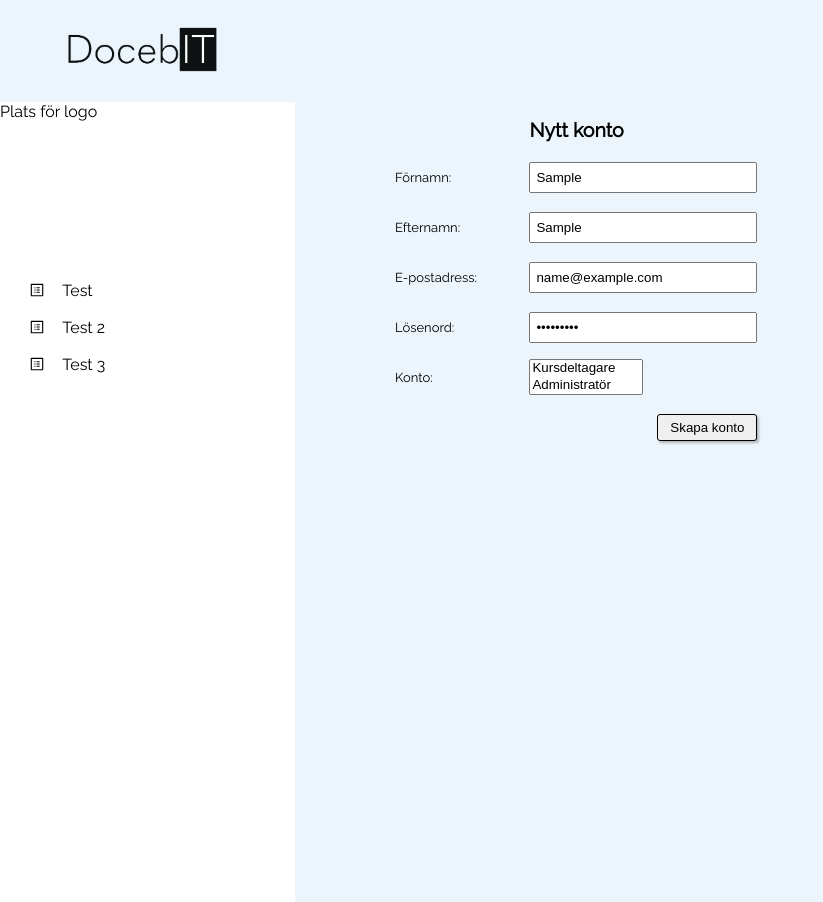
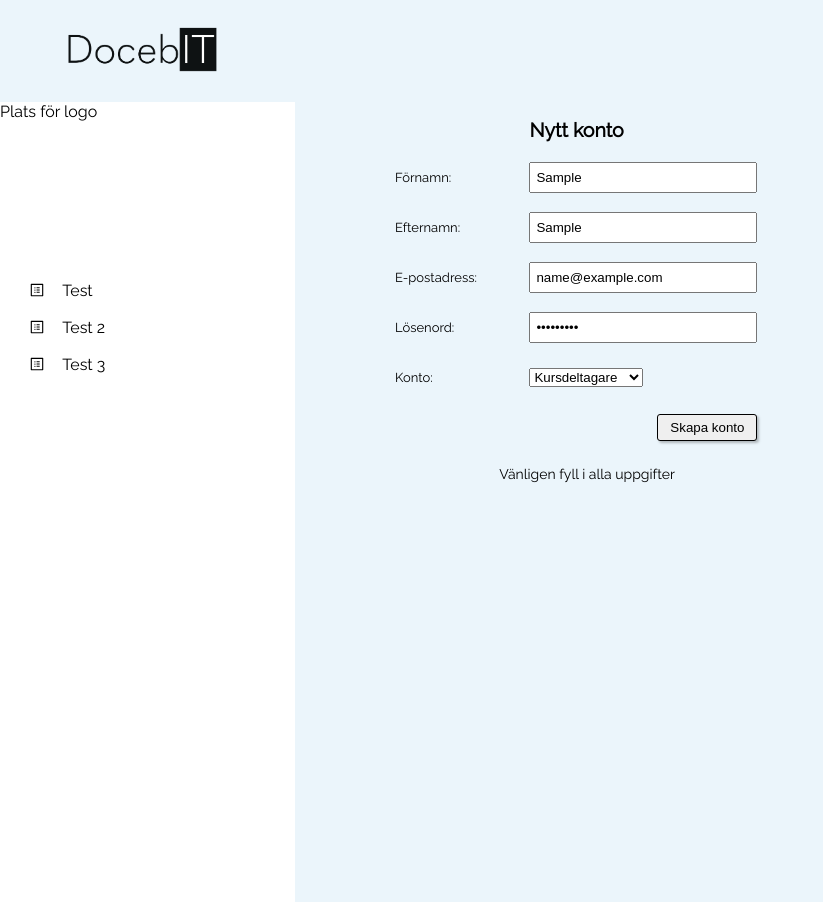
Before and after one commit to Fredrik-Rosberg/docebitselftest, a React (Vite) app in the folder client/: page /admin in a window 1280 px wide. Both pictures are taken after typing "Sample", "Sample", "name@example.com", "Sample123" into the empty fields and a click on the button "Skapa konto". Shown: the whole page, without its empty margins (0-823 px from the left). Built offline with nearby package versions, Linux system fonts and the light colour scheme; no server answers.

Commit message:
ValidationMessage create account

```diff
--- a/client/src/components/admin/createAccount/CreateAccount.jsx
+++ b/client/src/components/admin/createAccount/CreateAccount.jsx
@@ -11,19 +11,26 @@ function CreateAccount() {
     password: "",
     role: "",
   });
-  const [errorMessage, setErrorMessage] = useState("");
+  const [message, setMessage] = useState("");
+  const [validationMessage, setValidationMessage] = useState("");
   const [showMessages, setShowMessages] = useState(false);
 
   useEffect(() => {
     const error = validateUserInputs(newUser.email, newUser.password);
-    setErrorMessage(error);
+    setValidationMessage(error);
     setShowMessages(false);
   }, [newUser.email, newUser.password]);
 
   const handleSubmit = async (e) => {
     e.preventDefault();
-    let result = await createAccount(newUser);
-    console.log(result);
+    if (newUser.role == "") {
+      setValidationMessage("Vänligen fyll i alla uppgifter");
+    }
+    if (validationMessage == "") {
+      let result = await createAccount(newUser);
+      setMessage(result);
+    }
+    setShowMessages(true);
   };
 
   return (
@@ -40,7 +47,7 @@ function CreateAccount() {
             name="firstname"
             onChange={(e) => {
               setNewUser({ ...newUser, firstName: e.target.value }),
-                setErrorMessage("");
+                setMessage("");
             }}
           />
         </div>
@@ -51,7 +58,7 @@ function CreateAccount() {
             name="lastname"
             onChange={(e) => {
               setNewUser({ ...newUser, lastName: e.target.value }),
-                setErrorMessage("");
+                setMessage("");
             }}
           />
         </div>
@@ -61,8 +68,7 @@ function CreateAccount() {
             type="text"
             name="email"
             onChange={(e) => {
-              setNewUser({ ...newUser, email: e.target.value }),
-                setErrorMessage("");
+              setNewUser({ ...newUser, email: e.target.value }), setMessage("");
             }}
           />
         </div>
@@ -73,13 +79,13 @@ function CreateAccount() {
             name="password"
             onChange={(e) => {
               setNewUser({ ...newUser, password: e.target.value }),
-                setErrorMessage("");
+                setMessage("");
             }}
           />
         </div>
         <div className="createaccountinput">
           <label htmlFor="account">Konto:</label>
-          <select size="2">
+          <select>
             <option
               onClick={(e) => {
                 setNewUser({ ...newUser, role: e.target.value });
@@ -103,9 +109,28 @@ function CreateAccount() {
 
           <button className="createaccountbutton">Skapa konto</button>
         </div>
+        <div>
+          {showMessages ? (
+            message == "" && validationMessage == "" ? (
+              ""
+            ) : (
+              <>
+                <p>{message}</p>
+                <p>{validationMessage}</p>
+              </>
+            )
+          ) : (
+            ""
+          )}
+        </div>
       </form>
     </>
   );
 }
 
 export default CreateAccount;
+
+// Lagt till valideringsmeddelande för email o lösenord
+// + meddelande för att konto skapats eller användare finns redan
+// Om newUser.role är en tom sträng så sätts valideringsmeddelandet till vänligen fyll i alla uppgifter
+// Tagit bort console log
```
Also changed, not shown: 1 other file (tests, documents, lock files or other folders).
